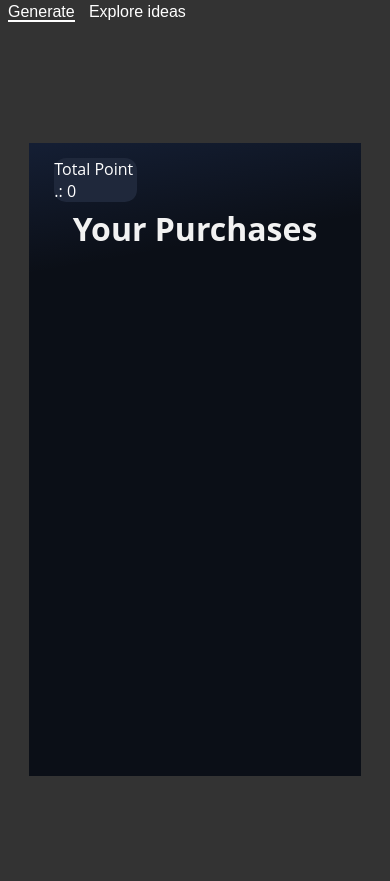
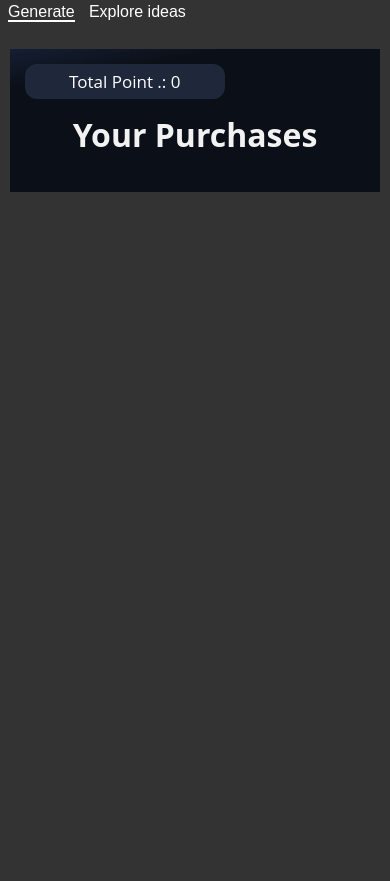
Before and after one commit to kaushikramanuj01/visionizex, a PHP site: page /profile.php in a window 390 px wide. Shown: the part 55-936 px from the top of the page. After the commit the page ends 247 px from the top, so only its background shows below. Run offline with PHP 8.4, Linux system fonts and the light colour scheme; data that the repository does not hold is empty.

Commit message:
profile page responsive

```diff
--- a/profile.php
+++ b/profile.php
@@ -27,14 +27,17 @@ $usercredit = $SubDB->countcredit();
             display: flex;
             /* background-color: red; */
             width: 100%;
-            height: 100%;
+            height: max-content;
             align-items: center;
             justify-content: center;
+            padding: 12px 0px;
+            /* padding: 34px 0px; */
         }
 
         .sub_div {
             width: 85%;
-            height: 75%;
+            height: max-content;
+            padding-bottom: 15px;
             background-color: #0b0f17;
             background-image: linear-gradient(170deg, rgba(87, 139, 254, 0.12) 0.65%, rgba(87, 139, 254, 0) 19%, #0b0f17);
         }
@@ -54,6 +57,10 @@ $usercredit = $SubDB->countcredit();
             display: flex;
             justify-content: center;
             align-items: center;
+        }
+        .total_div_a span{
+            font-size: 17px;
+            padding: 6px 0px;
         }
 
         /* .total_div_b {
@@ -245,6 +252,29 @@ $usercredit = $SubDB->countcredit();
         .con2{
             margin-top: 4em;
         }
+
+        @media screen and (max-width: 850px) {
+            .total_div_a{
+                width: 200px;
+            }
+        }
+
+        @media screen and (max-width: 450px) {
+            .sub_div {
+                width: 95%;
+            }
+        }
+
+        @media screen and (max-width: 390px) {
+            .rwd-table {
+                    min-width: 250px;
+                    max-width: 90%;
+            }
+            .total_div_a{
+                left: 15px;
+            }
+        }
+
     </style>
 </head>
 
```
